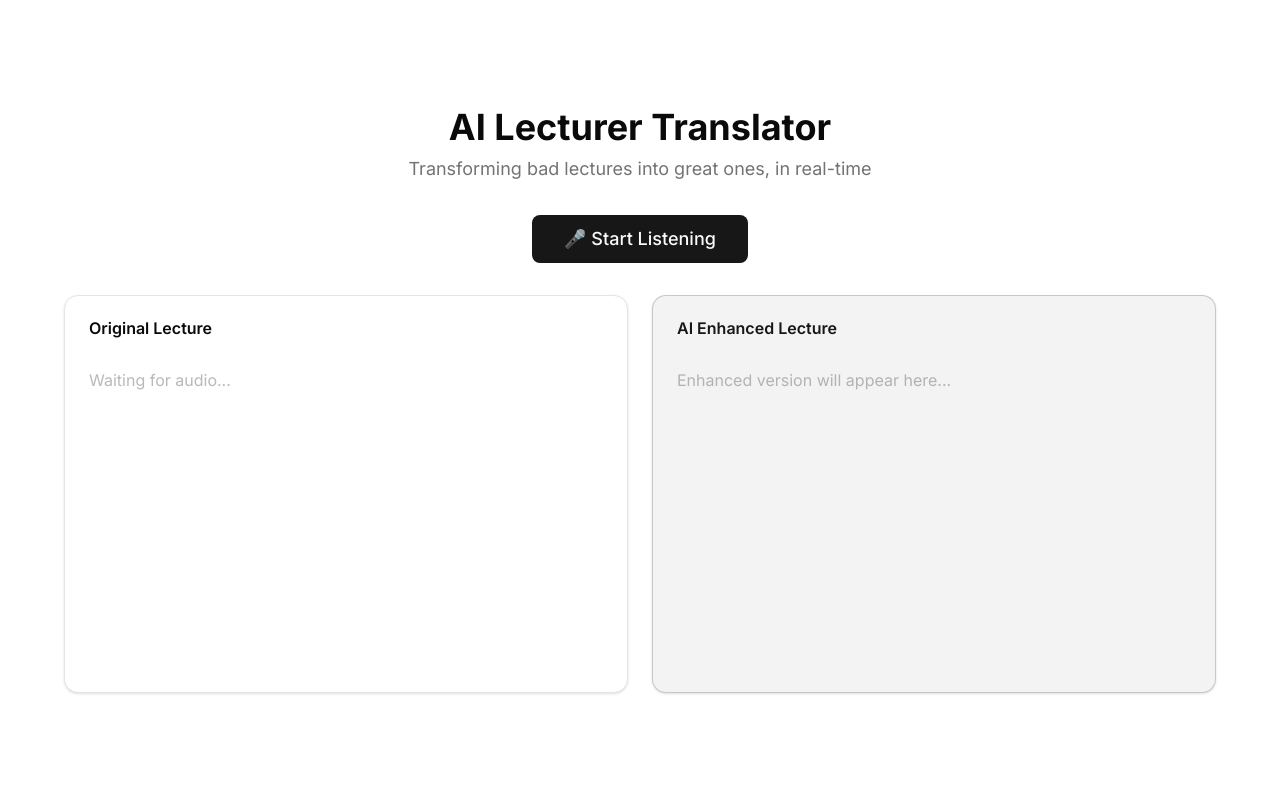
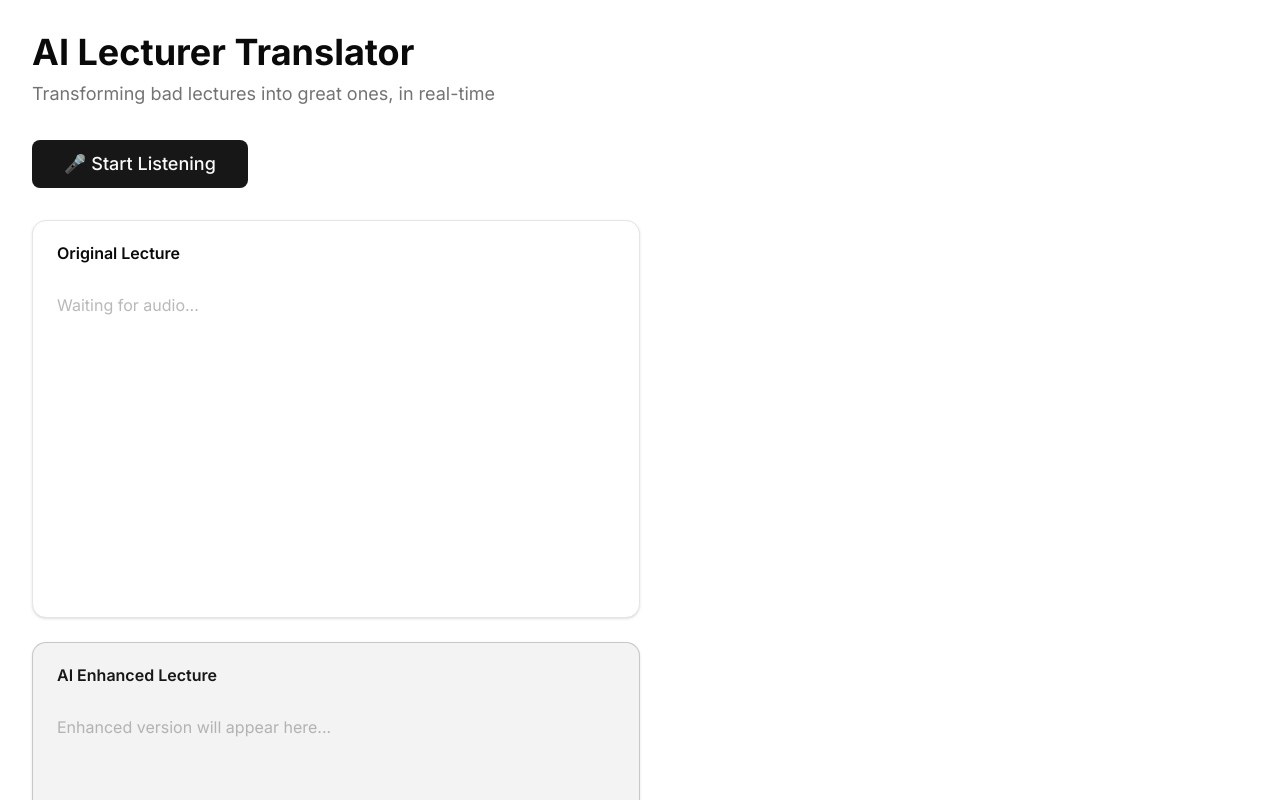
Before and after one commit to NikSchaefer/MadHacks-2025, a Next.js app in the folder app/: page / in a window 1280 px wide. Shown: the top 800 px of the page. Built offline with nearby package versions, Linux system fonts and the light colour scheme; no server answers; what fish-audio would draw is missing.

Commit message:
ledft side left side

```diff
--- a/app/app/page.tsx
+++ b/app/app/page.tsx
@@ -37,9 +37,9 @@ export default function Home() {
 
     return (
         <div className="min-h-screen flex flex-col items-center justify-center p-8">
-            <div className="max-w-6xl w-full space-y-8">
+            <div className="w-full space-y-8">
                 {/* Header */}
-                <div className="text-center space-y-2">
+                <div className="text-left space-y-2">
                     <h1 className="text-4xl font-bold">
                         AI Lecturer Translator
                     </h1>
@@ -49,7 +49,7 @@ export default function Home() {
                 </div>
 
                 {/* Control Button */}
-                <div className="flex justify-center">
+                <div className="flex justify-left">
                     <Button
                         onClick={toggleListening}
                         size="lg"
@@ -64,7 +64,7 @@ export default function Home() {
 
                 {/* Status Indicator */}
                 {isListening && (
-                    <div className="flex flex-col items-center justify-center gap-2">
+                    <div className="flex flex-col items-left gap-2">
                         <div className="flex items-center gap-2 text-green-600 dark:text-green-400">
                             <div className="size-3 bg-green-500 rounded-full animate-pulse" />
                             <span className="font-medium">Listening...</span>
@@ -78,7 +78,8 @@ export default function Home() {
                 )}
 
                 {/* Display Areas */}
-                <div className="grid md:grid-cols-2 gap-6">
+                <div className="flex">
+                    <div className="w-1/2 flex flex-col gap-6">
                         {/* Original Text */}
                         <Card>
                             <CardHeader>
@@ -117,6 +118,9 @@ export default function Home() {
                             </CardContent>
                         </Card>
                     </div>
+
+                    <div className="w-1/2"></div>
+                </div>
             </div>
         </div>
     );
--- a/app/lib/text-text.ts
+++ b/app/lib/text-text.ts
@@ -6,6 +6,7 @@ import path from "path"
 dotenv.config({ path: path.resolve(process.cwd(), ".env.local") });
 
 const apiKey = process.env.GOOGLE_GENERATIVE_AI_API_KEY;
+console.log(apiKey)
 
 async function prompt(rawText: String) {
     const result = await generateText({
```
Also changed, not shown: 1 other file (tests, documents, lock files or other folders). Lines whose indentation alone changed are shown as unchanged.
